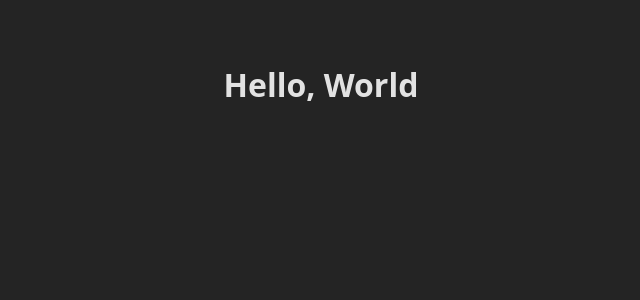
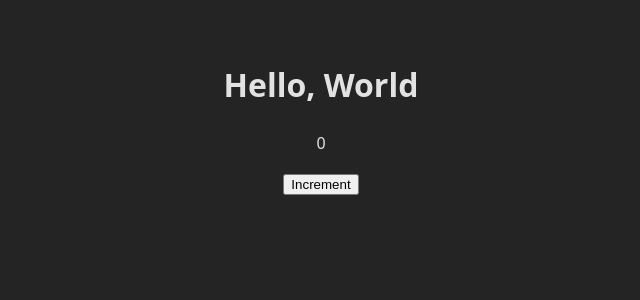
Before and after one commit to salino3/exercises-2026-react-typescript-01, a React (Vite) app: page / in a window 1280 px wide. Shown: the top 300 px of the page, without its empty margins (319-959 px from the left). Built offline with nearby package versions, Linux system fonts and the light colour scheme.

Commit message:
save changes

```diff
--- a/src/App.tsx
+++ b/src/App.tsx
@@ -1,11 +1,13 @@
 import { CharacterVault, PostManager, TaskTracker } from "./components";
 import { Greeting } from "./components/greeting/greeting.component";
+import { Counter } from "./components/counter/counter.component";
 import "./App.scss";
 
 function App() {
   return (
     <div className="main">
       <Greeting name="" />
+      <Counter />
       {/* <details open>
         <summary>Exercise 01 TS</summary>
         <PostManager />
--- /dev/null
+++ b/src/components/counter/counter.component.tsx
@@ -0,0 +1,14 @@
+import { useState } from "react";
+
+export function Counter() {
+  const [count, setCounter] = useState<number>(0);
+
+  return (
+    <div>
+      <p>{count}</p>
+      <button onClick={() => setCounter((prev: number) => prev + 1)}>
+        Increment
+      </button>
+    </div>
+  );
+}
```
Also changed, not shown: 1 other file (tests, documents, lock files or other folders).
